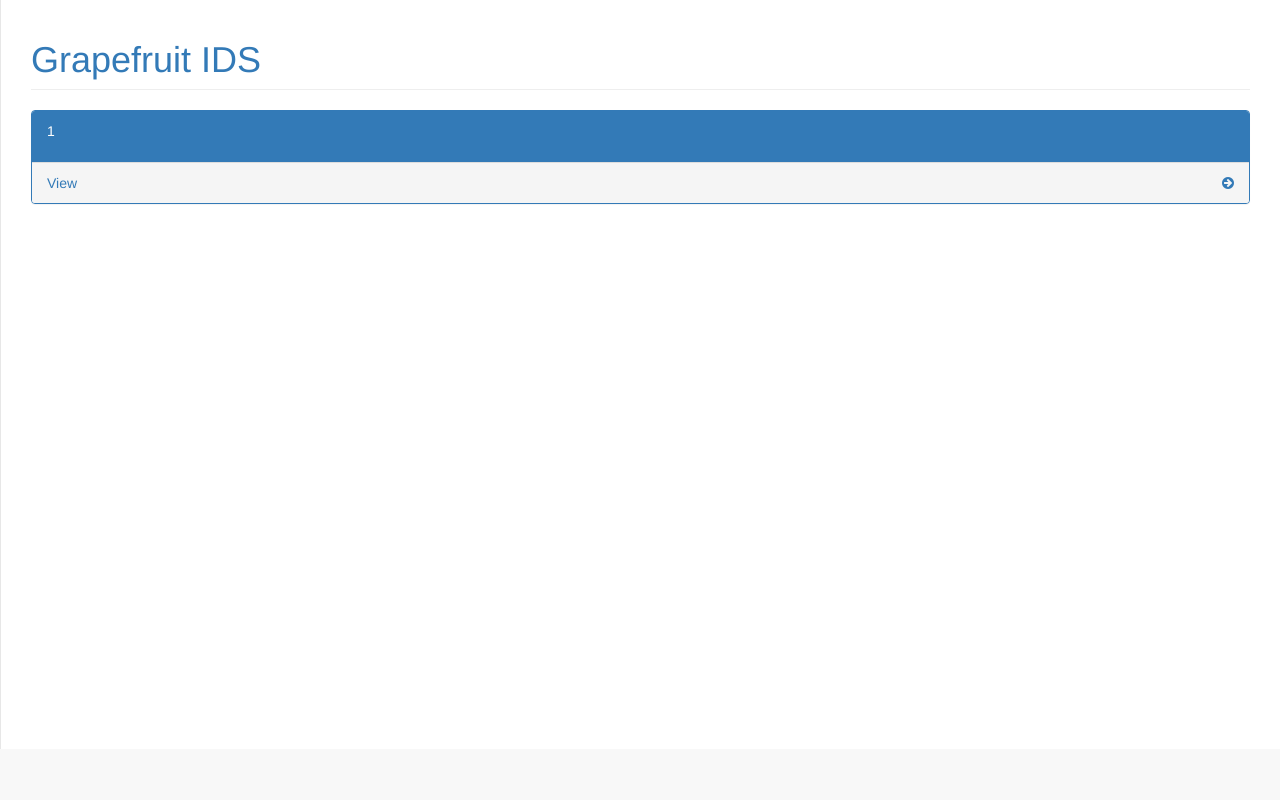
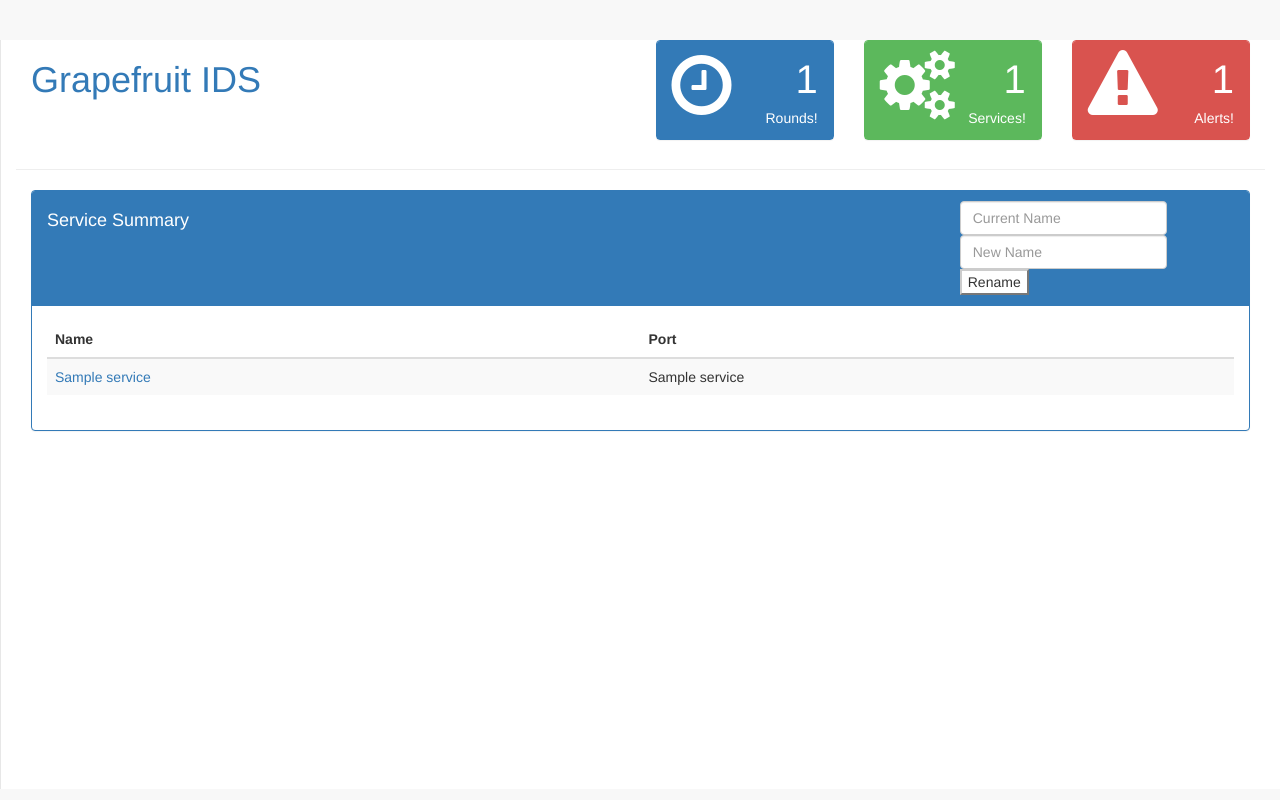
Before and after one commit to bitsforeveryone/grapefruit, a Flask app: template ids/templates/pages/services.html in a window 1280 px wide. Run offline with Flask 2, Linux system fonts and the light colour scheme; the template is opened without the code that fills it: most values are stand-ins (such as "Sample title", 1, 10 or a date in 2020); some libraries are stand-ins or nearby versions.

Commit message:
big changes...

```diff
--- a/ids/run.py
+++ b/ids/run.py
@@ -10,12 +10,8 @@ from flask import Flask, render_template, send_from_directory, g, request, redir
 app = Flask(__name__)
 
 DEBUG=True
+DATABASE = 'db.db'
 
-CONVO_DIR="conversations/"
-STAGING_DIR="staging/"
-services = []
-
-DATABASE = 'db.db'
 def get_db():
     if not hasattr(g, 'sqlite_db'):
         g.sqlite_db = sqlite3.connect(DATABASE)
@@ -36,10 +32,8 @@ def getCharts(service, conversations):
 		graph['data'].append({"x": 10**n, "y": bins[n]})
 	return json.dumps(graph)
 def getServices():
-	res = get_db().execute("SELECT name FROM services").fetchall()
-	for service in res:
-		if (service[0] not in services):
-			services.append(service[0])
+	res = get_db().execute("SELECT * FROM services").fetchall()
+	print len(res)
 	return res
 
 def getAlerts():
@@ -83,31 +77,31 @@ def send_js(path):
 def send_dist(path):
     return send_from_directory('./templates/dist', path)
 
-@app.route('/conversations/<path:path>')
+@app.route('/data/conversations/<path:path>')
 def send_convo(path):
-    return send_from_directory('./conversations', path)
+    return send_from_directory('./data/conversations', path)
+
+@app.route('/rename', methods=['POST'])
+def rename():
+	cur = request.form['cur']
+	new = request.form['new']
+	get_db().execute("UPDATE services SET name=? WHERE name=?", [new,cur])
+	get_db().commit()
+	return redirect("/services/")
 
 @app.route('/services')
 def serviceList():
 	services = getServices()
-	return render_template("pages/services.html", services=services)
+	return render_template("pages/services.html", services=services, serviceNum=len(services))
 
 @app.route('/services/<string:service>')
 def service(service):
-    if service not in services:
-        return "Service not found.", 404
-
-#    sort = request.args.get('sortby') if request.args.get('sortby') else "time"
     serviceObj=get_db().execute("SELECT * FROM services WHERE name = (?)", [service]).fetchone()
     conversations=get_db().execute("SELECT * FROM conversations WHERE service = (select id from services where name=(?)) ORDER BY time", [service]).fetchall()
     return render_template("pages/service.html", service=serviceObj, conversations=conversations, convoLen=len(conversations), graphData=getCharts(service,conversations))
 
 @app.route('/services/<string:service>/<int:roundNum>')
 def conversations(service, roundNum):
-    if service not in services:
-        return "Service not found.", 404
-
-#    sort = request.args.get('sortby') if request.args.get('sortby') else "time"
     serviceObj=get_db().execute("SELECT * FROM services WHERE name = (?)", [service]).fetchone()
     conversations=get_db().execute("SELECT * FROM conversations WHERE service = (select id from services where name=(?)) AND round = (?) ORDER BY time", [service, roundNum]).fetchall()
     print type(conversations)
@@ -151,9 +145,9 @@ def alerts():
 @app.route('/')
 @app.route('/index.html')
 def index():
-	getServices()
 	numAlerts = get_db().execute("SELECT count(*) FROM alerts WHERE seen != 1").fetchone()[0]
-	return render_template("pages/index.html", serviceNum=len(services), alertNum=numAlerts)
+	numServices = get_db().execute("SELECT count(*) FROM services").fetchone()[0]
+	return render_template("pages/index.html", serviceNum=numServices, alertNum=numAlerts)
 
 if __name__ == '__main__':
     app.run(debug=DEBUG,host="0.0.0.0",port=80)
--- a/ids/templates/pages/base.html
+++ b/ids/templates/pages/base.html
@@ -45,9 +45,6 @@
 		<!-- Custom Theme JavaScript -->
 		<script src="/dist/js/sb-admin-2.js"></script>
 
-		<!-- Sortable tables -->
-    <script src="/js/sorttable.js"></script>
-
 		<!-- HTML5 Shim and Respond.js IE8 support of HTML5 elements and media queries -->
 		<!-- WARNING: Respond.js doesn't work if you view the page via file:// -->
 		<!--[if lt IE 9]>
@@ -61,11 +58,61 @@
 
 <div id="wrapper">
 	<div id="page-wrapper" style="margin:0px">
+		<div class="row page-header">
+			<div class="col-lg-6">
+				<h1><a href = "/">Grapefruit IDS</a></h1>
+			</div>
+			<div class="col-lg-2 col-md-6">
+				<div class="panel panel-primary">
+					<div class="panel-heading">
 						<div class="row">
-                <div class="col-lg-12">
-                    <h1 class="page-header"><a href = "/">Grapefruit IDS</a></h1>
+							<a href=# style="color:white">
+								<div class="col-xs-3">
+									<i class="fa fa-clock-o fa-5x"></i>
 								</div>
-                <!-- /.col-lg-12 -->
+								<div class="col-xs-9 text-right">
+									<div class="huge">{% if roundNum %}  {{ roundNum }} {% else %} 0 {% endif %}</div>
+									<div>Rounds!</div>
+								</div>
+							</a>
+						</div>
+					</div>
+				</div>
+			</div>
+			<div class="col-lg-2 col-md-6">
+				<div class="panel panel-green">
+					<div class="panel-heading">
+						<div class="row">
+							<a href="/services" style="color:white">
+								<div class="col-xs-3">
+									<i class="fa fa-cogs fa-5x"></i>
+								</div>
+								<div class="col-xs-9 text-right">
+									<div class="huge">{% if serviceNum %}  {{ serviceNum }} {% else %} 0 {% endif %}</div>
+									<div>Services!</div>
+								</div>
+							</a>
+						</div>
+					</div>
+				</div>
+			</div>
+			<div class="col-lg-2 col-md-6">
+				<div class="panel panel-red">
+					<div class="panel-heading">
+						<div class="row">
+							<a href="/alerts" style="color:white">
+								<div class="col-xs-3">
+									<i class="fa fa-exclamation-triangle fa-5x"></i>
+								</div>
+								<div class="col-xs-9 text-right">
+									<div class="huge">{% if alertNum %}  {{ alertNum }} {% else %} 0 {% endif %}</div>
+									<div>Alerts!</div>
+								</div>
+							</a>
+						</div>
+					</div>
+				</div>
+			</div>
 		</div>
 	<!-- /.row -->
 	{% block body %} {% endblock %}
@@ -75,8 +122,6 @@
 </div>
 <!-- /#wrapper -->
 
-
-
 </body>
 
 </html>
--- a/ids/templates/pages/conversations.html
+++ b/ids/templates/pages/conversations.html
@@ -7,9 +7,6 @@
         </div>
         <div class="col-md-2">
             <div class="panel panel-default">
-                <div class="panel-body">
-                    <h3> Total Conversations: {{ convoNum }}</h3>
-                </div>
             </div>
         </div>
     </div>
--- a/ids/templates/pages/services.html
+++ b/ids/templates/pages/services.html
@@ -1,26 +1,47 @@
 {% extends "pages/base.html" %}
 
 {% block body %}
-    {% for service in services %}
+	<div class="row">
+	</div>
 	<div class="row">
 		<div class="col-lg-12 col-md-6">
 			<div class="panel panel-primary">
 				<div class="panel-heading">
 					<div class="row">
-                        <div class="col-md-2">
-                            <p>{{ service[0] }}</p>
+					<h4 class=col-lg-3>Service Summary</h4>
+					<div class="col-lg-3 pull-right">
+					<form class="form-inline" action="/rename" method="POST">
+						<input type="text" class="form-control" name="cur" placeholder="Current Name">
+						<input type="text" class="form-control" name="new" placeholder="New Name">
+						<button type="submit" class="btn-default">Rename</button>
+					</form>
 					</div>
 					</div>
 				</div>
-                <a href="/services/{{ service[0] }}">
-                    <div class="panel-footer">
-                        <span class="pull-left">View</span>
-                        <span class="pull-right"><i class="fa fa-arrow-circle-right"></i></span>
-                        <div class="clearfix"></div>
-                    </div>
-                </a>
+				<div class="panel-body">
+					<table id="servicesTable" class="table table-striped">
+						<thead>
+							<tr>
+								<th>Name</th>
+								<th>Port</th>
+							</tr>
+						</thead>
+						{% for service in services %}
+							<tr>
+								<td> <a href="/services/{{ service[1] }}">{{ service[1] }}</a></td>
+								<td>{{ service[2] }}</td>
+							</tr>
+						{% endfor %}
+					</table>
 				</div>
 			</div>
 		</div>
-    {% endfor %}
+	</div>
+	<script type="text/javascript" src="/js/jquery.tablesorter.js"></script>
+	<script>
+		$(document).ready(function() {
+			$("#servicesTable").tablesorter();
+				Morris.Bar({{ graphData|safe }});
+			});
+	</script>
 {% endblock %}
```
Also changed, not shown: ids/pushround.py (+0 -9 lines), ids/templates/pages/index.html (+0 -69 lines), 3 other files. Lines whose indentation alone changed are shown as unchanged.
